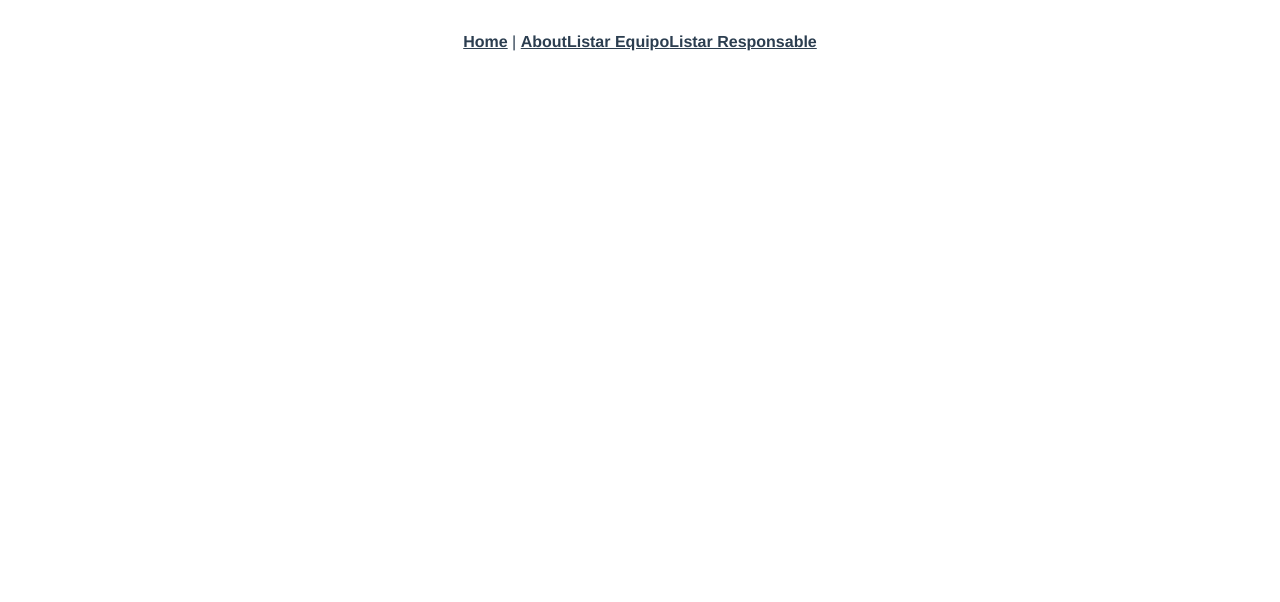
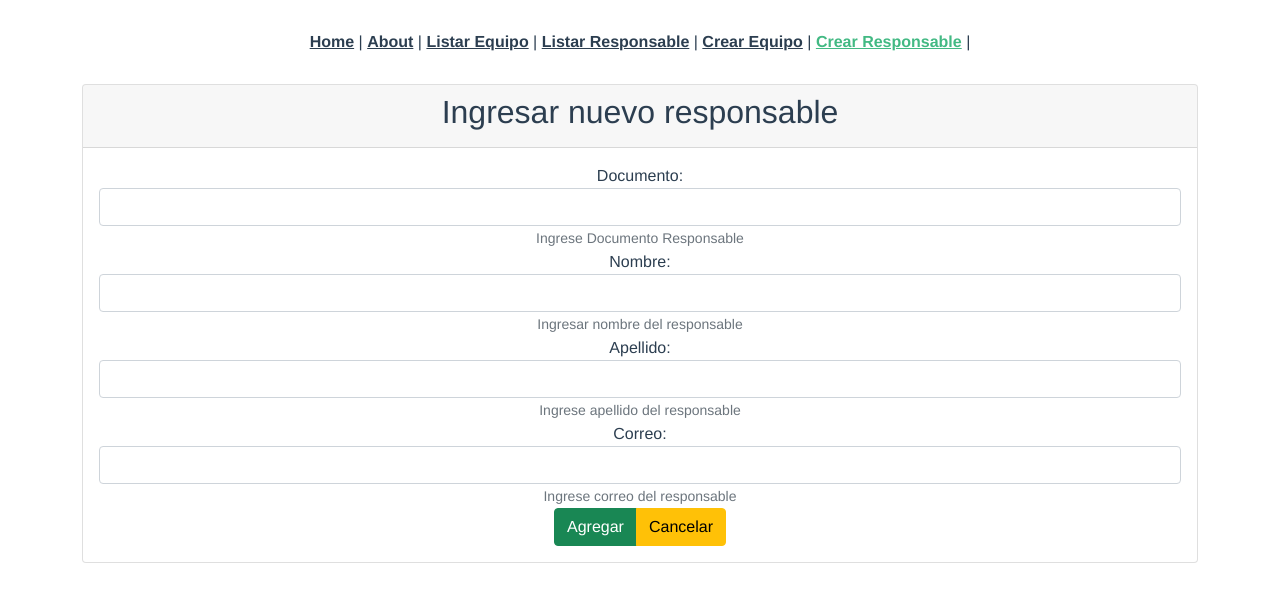
Before and after one commit to DavidRuizL/SISTEMA-DE-GESTION-TECNOLOGICA-HOSPITALARIA, a Vue app: page /crearesponsable in a window 1280 px wide. Shown: the top 602 px of the page. Built offline with nearby package versions, Linux system fonts and the light colour scheme.

Commit message:
Create equipo/resp

```diff
--- a/package.json
+++ b/package.json
@@ -9,6 +9,8 @@
   },
   "dependencies": {
     "core-js": "^3.8.3",
+    "run": "^1.4.0",
+    "serve": "^14.0.1",
     "vue": "^3.2.13",
     "vue-router": "^4.0.3"
   },
--- a/src/App.vue
+++ b/src/App.vue
@@ -1,9 +1,11 @@
 <template>
   <nav>
     <router-link to="/">Home</router-link> |
-    <router-link to="/about">About</router-link>
-    <router-link to="/listarequipos">Listar Equipo</router-link>
-    <router-link to="/listarresponsables">Listar Responsable</router-link>
+    <router-link to="/about">About</router-link> |
+    <router-link to="/listarequipos">Listar Equipo</router-link> |
+    <router-link to="/listarresponsables">Listar Responsable</router-link> |
+    <router-link to="/crearequipo">Crear Equipo</router-link> |
+    <router-link to="/crearesponsable">Crear Responsable</router-link> |
   </nav>
   <router-view />
 </template>
--- /dev/null
+++ b/src/components/CrearEquipo.vue
@@ -0,0 +1,98 @@
+<template>
+   <div class="container">
+        <div class="card">
+            <div class="card-header">
+               <h2>Ingresar nuevo activo</h2>
+            </div>
+            <div class="card-body">
+                <form v-on:submit.prevent="agregarEquipo">
+                    <form class="form-inline">
+                      <div class="form-group">
+                      <label for="nombre">Nombre:</label>
+                      <input type="text"
+                        class="form-control" name="nombre" v-model="equipo.nombre" id="nombre" aria-describedby="helpId" placeholder="">
+                      <small id="helpId" class="form-text text-muted">Ingresar nombre del equipo</small>
+                    </div>
+                    </form>
+                      <div class="form-group">
+                      <label for="marca">Marca:</label>
+                      <input type="text"
+                        class="form-control" name="marca" v-model="equipo.marca" id="marca" aria-describedby="helpId" placeholder="">
+                      <small id="helpId" class="form-text text-muted">Ingrese marca del equipo</small>
+                    </div>
+                    <div class="form-group">
+                      <label for="modelo">Modelo:</label>
+                      <input type="text"
+                        class="form-control" name="modelo" v-model="equipo.modelo" id="modelo" aria-describedby="helpId" placeholder="">
+                      <small id="helpId" class="form-text text-muted">Ingrese modelo del equipo</small>
+                    </div>
+                    <div class="form-group">
+                      <label for="serial">Serial:</label>
+                      <input type="text"
+                        class="form-control" name="serial" v-model="equipo.serial" id="serial" aria-describedby="helpId" placeholder="">
+                      <small id="helpId" class="form-text text-muted">Ingrese serial del equipo</small>
+                    </div>
+                    <div class="form-group">
+                      <label for="doc_resp">Documento del responsable:</label>
+                      <input type="text"
+                        class="form-control" name="doc_resp" v-model="equipo.doc_resp" id="doc_resp" aria-describedby="helpId" placeholder="">
+                      <small id="helpId" class="form-text text-muted">Ingrese documento del responsable</small>
+                    </div>
+                    <div class="form-group">
+                      <label for="nom_resp">Nombre del responsable:</label>
+                      <input type="text"
+                        class="form-control" name="nom_resp" v-model="equipo.nom_resp" id="nom_resp" aria-describedby="helpId" placeholder="">
+                      <small id="helpId" class="form-text text-muted">Ingrese nombre del responsable</small>
+                    </div>
+                    <div class="form-group">
+                      <label for="area">Área:</label>
+                      <input type="text"
+                        class="form-control" name="area" v-model="equipo.area" id="area" aria-describedby="helpId" placeholder="">
+                      <small id="helpId" class="form-text text-muted">Ingrese área a la que pertenece el equipo</small>
+                    </div>
+                    <div class="btn-group" role="group" aria-label="">
+                        <button type="submit" class="btn btn-success">Agregar</button>
+                        <router-link :to="{name:'ListarEquipos'}" class="btn btn-warning">Cancelar</router-link>
+                    </div>
+                </form>
+
+            </div>
+
+        </div>
+    </div>
+</template>
+
+<script>
+export default {
+    data(){
+      return{
+        equipo:{}
+      }
+    },
+    methods:{
+        agregarEquipo(){
+          var responseClone;
+          console.log(this.equipo);
+          var datosEnviar={nombre:this.equipo.nombre , marca:this.equipo.marca , modelo:this.equipo.modelo , serial:this.equipo.serial , doc_resp:this.equipo.doc_resp , nom_resp:this.equipo.nom_resp , area:this.equipo.area}
+          fetch ('http://localhost/practica2/?insertar=1', {
+            method:"POST",
+            body:JSON.stringify(datosEnviar)
+          })
+          .then((respuesta) =>{
+            responseClone=respuesta.clone();
+            return respuesta.json();
+          })
+          .then((datosRespuesta) => {
+            console.log(datosRespuesta)
+          }, function(rejectionReason){
+            console.log('error parsing JSON from response.', rejectionReason, responseClone);
+            responseClone.text()
+            .then(function(bodyText){
+              console.log('Recived the following instead of invalid JSON', bodyText);
+            });
+          })
+        }
+      }
+
+}
+</script>
--- /dev/null
+++ b/src/components/CrearResponsable.vue
@@ -0,0 +1,77 @@
+<template>
+   <div class="container">
+        <div class="card">
+            <div class="card-header">
+               <h2>Ingresar nuevo responsable</h2>
+            </div>
+            <div class="card-body">
+                <form v-on:submit.prevent="agregarResponsable">
+                    <form class="form-inline">
+                        <div class="form-group">
+                            <label for="documento">Documento:</label>
+                            <input type="text" name="documento" v-model="responsable.documento" id="documento" class="form-control" placeholder="" aria-describedby="helpId">
+                            <small id="helpId" class="text-muted">Ingrese Documento Responsable</small>
+                        </div>
+                    </form>
+                    <div class="form-group">
+                      <label for="nombre">Nombre:</label>
+                      <input type="text"
+                        class="form-control" name="nombre" v-model="responsable.nombre" id="nombre" aria-describedby="helpId" placeholder="">
+                      <small id="helpId" class="form-text text-muted">Ingresar nombre del responsable</small>
+                    </div>
+                    <div class="form-group">
+                      <label for="apellido">Apellido:</label>
+                      <input type="text"
+                        class="form-control" name="apellido" v-model="responsable.apellido" id="apellido" aria-describedby="helpId" placeholder="">
+                      <small id="helpId" class="form-text text-muted">Ingrese apellido del responsable</small>
+                    </div>
+                    <div class="form-group">
+                      <label for="correo">Correo:</label>
+                      <input type="text"
+                        class="form-control" name="correo" v-model="responsable.correo" id="serial" aria-describedby="helpId" placeholder="">
+                      <small id="helpId" class="form-text text-muted">Ingrese correo del responsable</small>
+                    </div>
+                    <div class="btn-group" role="group" aria-label="">
+                        <button type="submit" class="btn btn-success">Agregar</button>
+                        <button type="button" class="btn btn-warning">Cancelar</button>
+                    </div>
+                </form>
+            </div>
+        </div>
+    </div>
+</template>
+
+<script>
+export default {
+    data(){
+      return{
+        responsable:{}
+      }
+    },
+    methods:{
+        agregarResponsable(){
+          var responseClone;
+          console.log(this.responsable);
+          var datosEnviar={documento:this.responsable.documento , nombre:this.responsable.nombre, apellido:this.responsable.apellido , correo:this.responsable.correo}
+          fetch ('http://localhost/practica2/?insertar_resp=1', {
+            method:"POST",
+            body:JSON.stringify(datosEnviar)
+          })
+          .then((respuesta) =>{
+            responseClone=respuesta.clone();
+            return respuesta.json();
+          })
+          .then((datosRespuesta) => {
+            console.log(datosRespuesta)
+          }, function(rejectionReason){
+            console.log('error parsing JSON from response.', rejectionReason, responseClone);
+            responseClone.text()
+            .then(function(bodyText){
+              console.log('Recived the following instead of invalid JSON', bodyText);
+            });
+          })
+        }
+      }
+
+}
+</script>
--- a/src/components/ListarEquipos.vue
+++ b/src/components/ListarEquipos.vue
@@ -54,7 +54,7 @@ export default {
   },
   methods: {
     lilstarEquipos() {
-      fetch("http://localhost/Practica_vue/")
+      fetch("http://localhost/practica2/")
         .then((respuesta) => respuesta.json())
         .then((datosRespuesta) => {
           console.log(datosRespuesta);
@@ -67,7 +67,7 @@ export default {
     },
     borrarEquipo(id) {
       console.log(id);
-      fetch("http://localhost/Practica_vue/?borrar=" + id)
+      fetch("http://localhost/practica2/?borrar=" + id)
         .then((respuesta) => respuesta.json())
         .then((datosRespuesta) => {
           console.log(datosRespuesta);
--- a/src/components/ListarResponsables.vue
+++ b/src/components/ListarResponsables.vue
@@ -52,7 +52,7 @@ export default {
   },
   methods: {
     lilstarResponsables() {
-      fetch("http://localhost/Practica_vue/?responsables")
+      fetch("http://localhost/Practica2/?responsables")
         .then((respuesta) => respuesta.json())
         .then((datosRespuesta) => {
           console.log(datosRespuesta);
@@ -65,7 +65,7 @@ export default {
     },
     borrarResponsable(id) {
       console.log(id);
-      fetch("http://localhost/Practica_vue/?borrar_resp=" + id)
+      fetch("http://localhost/Practica2/?borrar_resp=" + id)
         .then((respuesta) => respuesta.json())
         .then((datosRespuesta) => {
           console.log(datosRespuesta);
--- a/src/router/index.js
+++ b/src/router/index.js
@@ -3,6 +3,8 @@ import HomeView from "../views/HomeView.vue";
 
 import ListarEquipos from "../components/ListarEquipos.vue";
 import ListarResponsables from "../components/ListarResponsables.vue";
+import CrearEquipo from "../components/CrearEquipo.vue";
+import CrearResponsable from "../components/CrearResponsable.vue";
 
 const routes = [
   {
@@ -21,6 +23,16 @@ const routes = [
     component: ListarResponsables,
   },
   {
+    path: "/crearequipo",
+    name: "CrearEquipo",
+    component: CrearEquipo,
+  },
+  {
+    path: "/crearesponsable",
+    name: "CrearResponsable",
+    component: CrearResponsable,
+  },
+  {
     path: "/about",
     name: "about",
     // route level code-splitting
```
Also changed, not shown: 1 other file (tests, documents, lock files or other folders).
